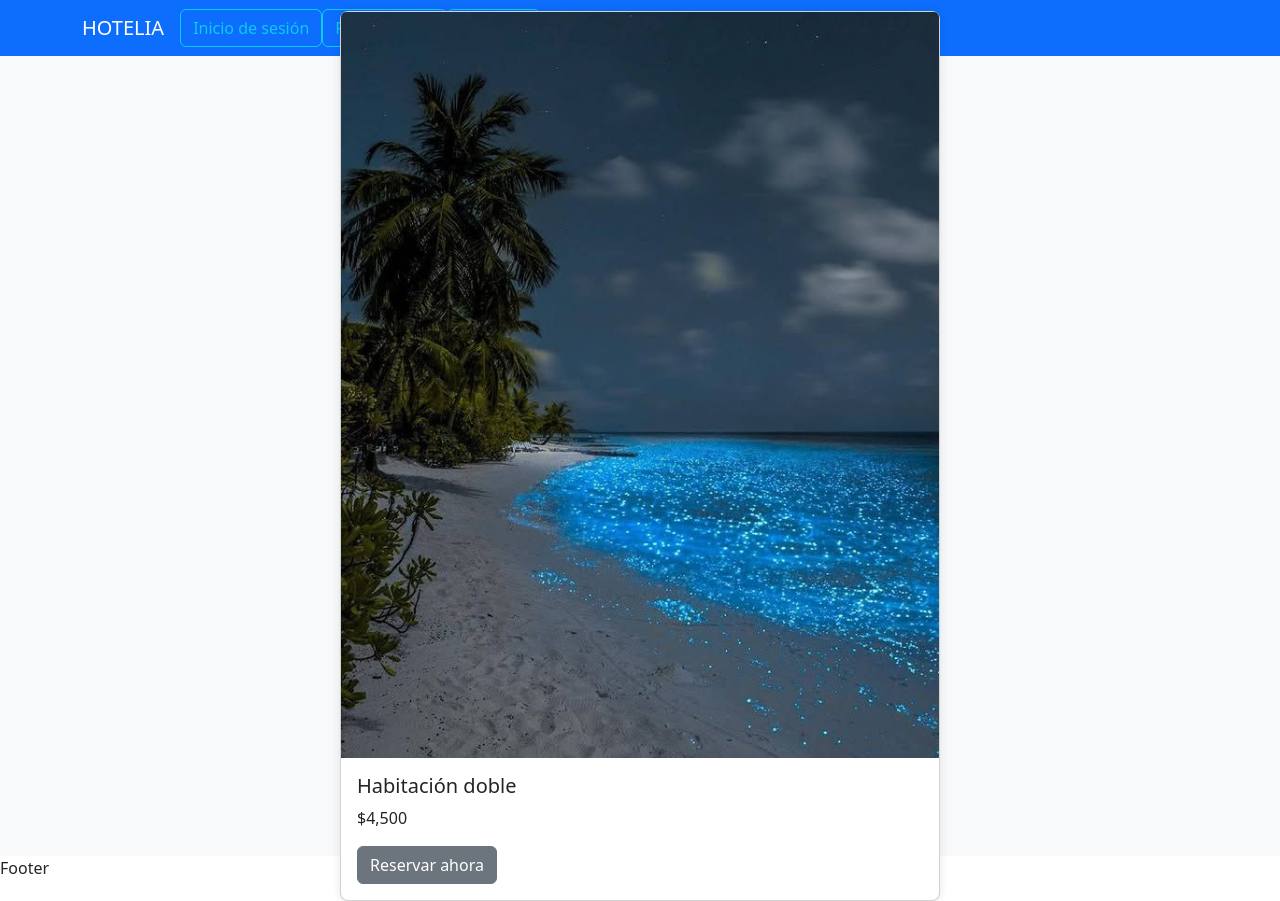
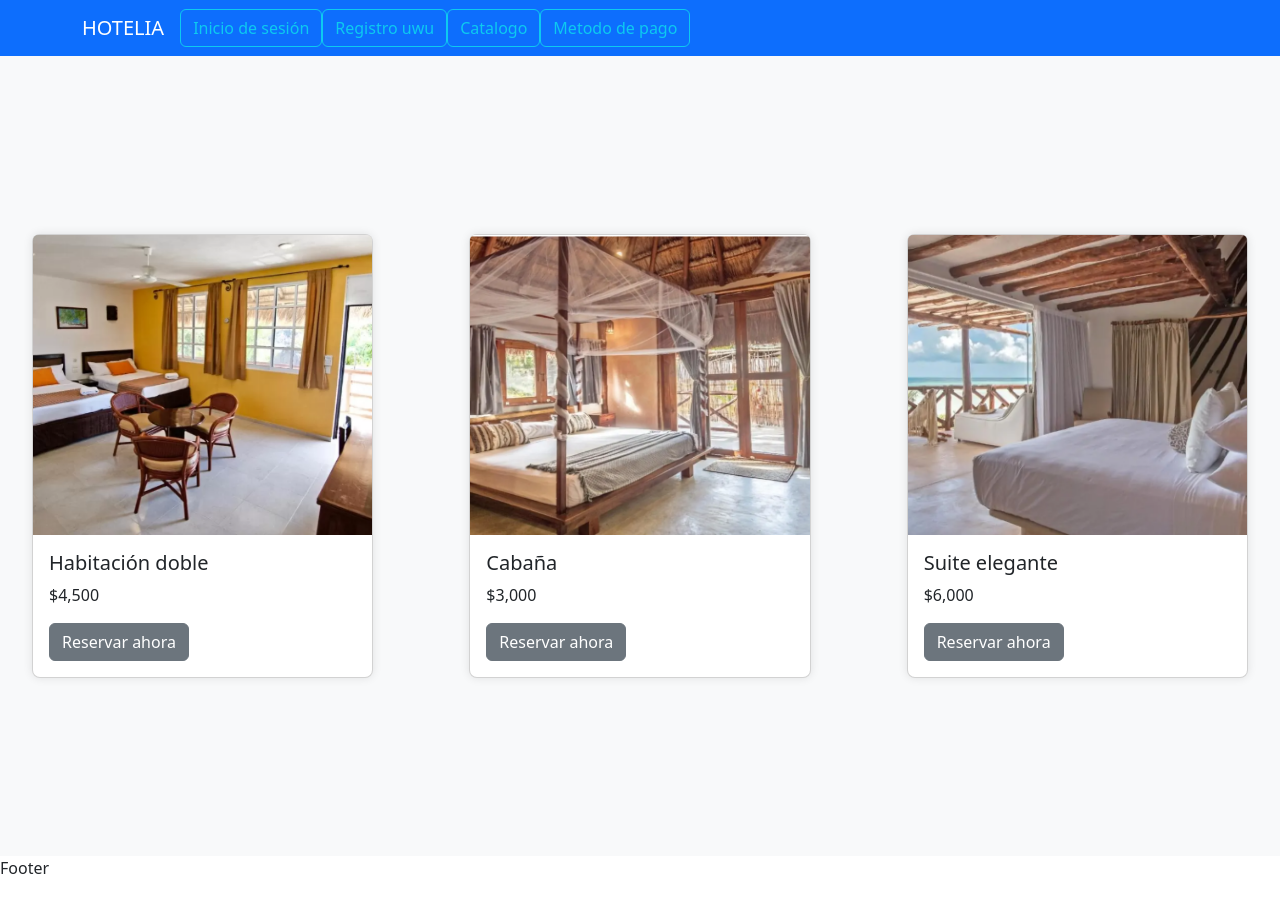
Before and after one commit to Juan-Carlos-SA/Hotelia, a React (Create React App) app in the folder hotelia/: page /Catalogo in a window 1280 px wide. After the commit the page ends 880 px from the top, so only its background shows below. Built offline with nearby package versions, Linux system fonts and the light colour scheme.

Commit message:
catalogo2.0

```diff
--- a/hotelia/src/components/inicio/Menu/Menu.js
+++ b/hotelia/src/components/inicio/Menu/Menu.js
@@ -11,7 +11,7 @@ export function Menu() {
                     <Link to="/iniciosesion" className="btn btn-outline-info">Inicio de sesión</Link>
                     <Link to="/registro" className="btn btn-outline-info">Registro uwu</Link>
                     <Link to="/catalogo" className="btn btn-outline-info">Catalogo</Link>
-
+                    <Link to="/metodopago" className="btn btn-outline-info">Metodo de pago</Link>
 
                 </Nav>
             </Container>
--- a/hotelia/src/page/Catalogo/Catalogo.css
+++ b/hotelia/src/page/Catalogo/Catalogo.css
@@ -4,12 +4,18 @@
     align-items: center;
     height: 100vh;
     background-color: #f8f9fa;
+    gap: 2rem; /* Añade un espacio entre las cartas */
 }
 
 .catalogo-card {
-    width: 50%;
-    max-width: 600px;
+    width: 50%; /* Ajusta el ancho según sea necesario */
+    max-width: 400px; /* Ajusta el ancho máximo según sea necesario */
     margin: 2rem;
     box-shadow: 0 0 10px rgba(0, 0, 0, 0.1);
     border-radius: 0.5rem;
 }
+
+.catalogo-card-img {
+    height: 300px; /* Ajusta la altura según sea necesario */
+    object-fit: cover; /* Ajusta la imagen para que cubra el área sin distorsión */
+}
--- a/hotelia/src/page/Catalogo/Catalogo.js
+++ b/hotelia/src/page/Catalogo/Catalogo.js
@@ -1,14 +1,16 @@
 import React from 'react'
 import Card from 'react-bootstrap/Card';
 import Button from 'react-bootstrap/Button';
-import holbox from '../../img/holbox.jpeg';
+import cuarto1 from '../../img/cuarto1.png';
+import cuarto2 from '../../img/cuarto2.png';
+import cuarto3 from '../../img/cuarto3.png';
 import './Catalogo.css';
 
 export function Catalogo() {
   return (
     <div className="catalogo-container">
       <Card className="catalogo-card">
-        <Card.Img variant="top" src={holbox} />
+        <Card.Img variant="top" src={cuarto1} className="catalogo-card-img" />
         <Card.Body>
           <Card.Title>Habitación doble</Card.Title>
           <Card.Text>
@@ -17,6 +19,26 @@ export function Catalogo() {
           <Button variant="secondary">Reservar ahora</Button>
         </Card.Body>
       </Card>
+      <Card className="catalogo-card">
+        <Card.Img variant="top" src={cuarto2} className="catalogo-card-img" />
+        <Card.Body>
+          <Card.Title>Cabaña</Card.Title>
+          <Card.Text>
+            $3,000
+          </Card.Text>
+          <Button variant="secondary">Reservar ahora</Button>
+        </Card.Body>
+      </Card>
+      <Card className="catalogo-card">
+        <Card.Img variant="top" src={cuarto3} className="catalogo-card-img" />
+        <Card.Body>
+          <Card.Title>Suite elegante</Card.Title>
+          <Card.Text>
+            $6,000
+          </Card.Text>
+          <Button variant="secondary">Reservar ahora</Button>
+        </Card.Body>
+      </Card>
     </div>
   )
 }
--- /dev/null
+++ b/hotelia/src/page/Metodopago/Metodopago.js
@@ -0,0 +1,7 @@
+import React from 'react'
+
+export function Metodopago() {
+  return (
+    <div>Metodopago</div>
+  )
+}
--- /dev/null
+++ b/hotelia/src/page/Metodopago/index.js
@@ -0,0 +1 @@
+export * from './Metodopago';
--- a/hotelia/src/routes/Rutas.js
+++ b/hotelia/src/routes/Rutas.js
@@ -5,6 +5,7 @@ import { Routes, Route } from 'react-router-dom';
 import { Iniciosesion } from '../page/Iniciosesion';
 import { registro } from '../page/Registro';
 import { Catalogo } from '../page/Catalogo';
+import { Metodopago } from '../page/Metodopago';
 
 export function Rutas() {
   const Layouts = (Layout, Page) => {
@@ -21,6 +22,7 @@ export function Rutas() {
       <Route path="/Iniciosesion" element={Layouts(Layout, Iniciosesion)} />
       <Route path="/registro" element={Layouts(Layout, registro)} />
       <Route path="/Catalogo" element={Layouts(Layout, Catalogo)} />
+      <Route path="/Metodopago" element={Layouts(Layout, Metodopago)} />
     </Routes>
   )
 }
```
Also changed, not shown: hotelia/src/img/cuarto2.png (added), hotelia/src/img/cuarto3.png (added).
